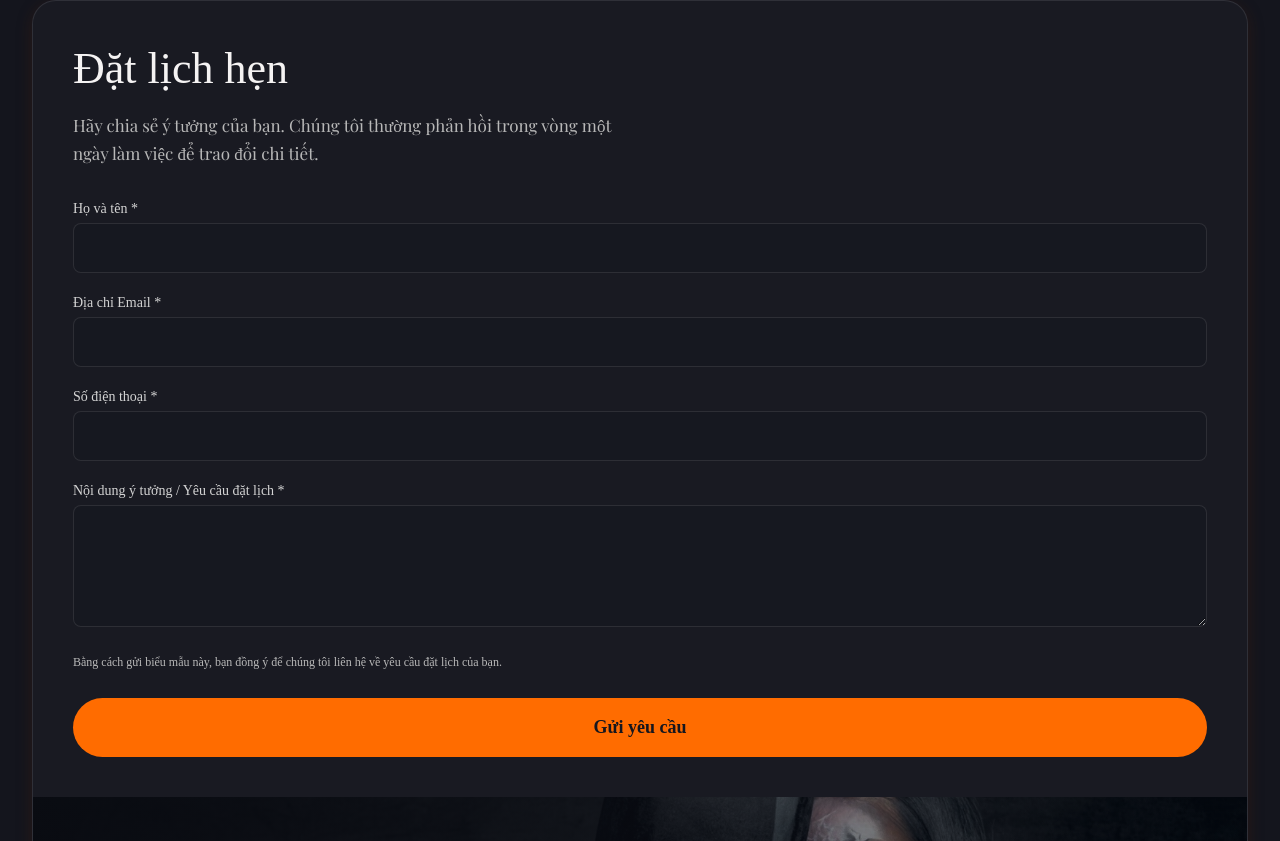
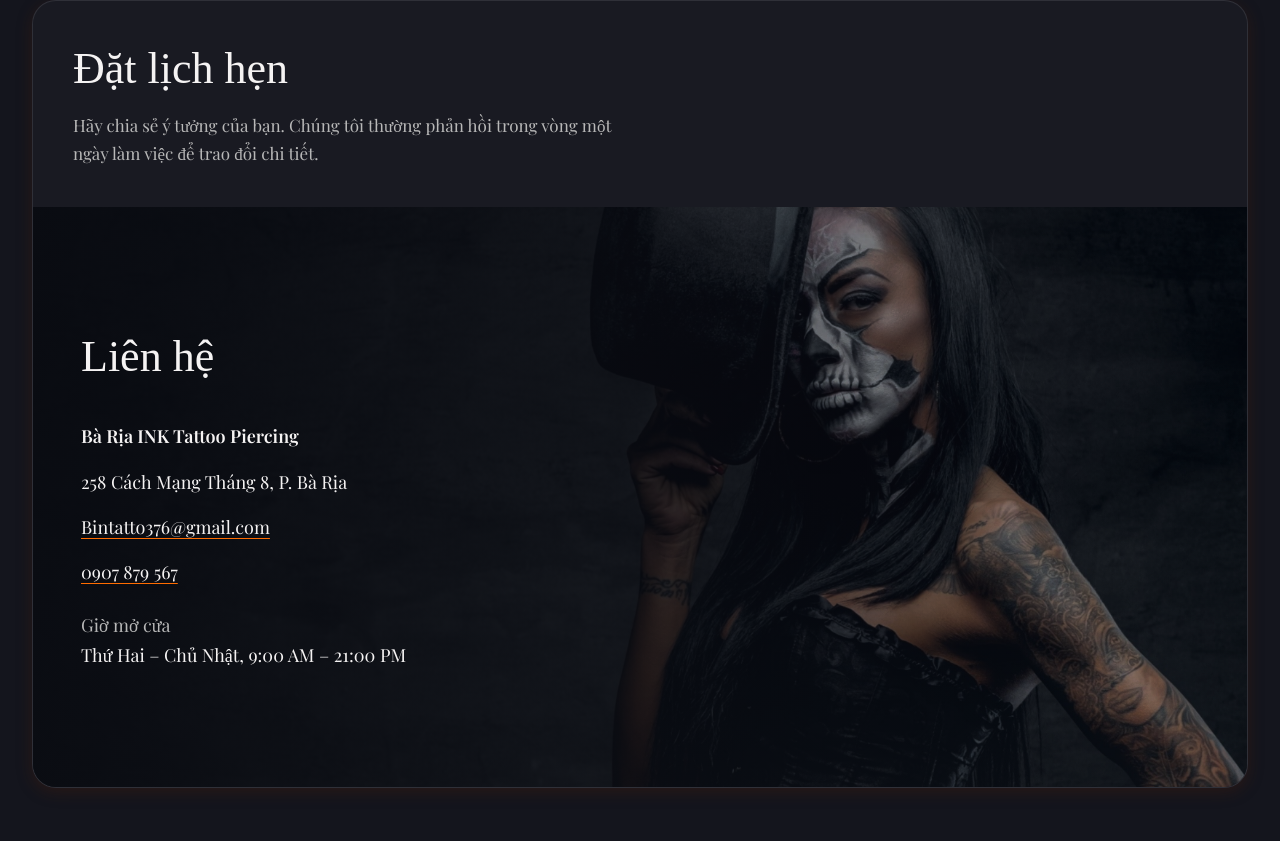
Before and after one commit to bintattoo376/xamhinhbaria, a Next.js app in the folder tattoo-studio-main/: page / in a window 1280 px wide. Shown: the part 5259-6100 px from the top of the page. Built offline with nearby package versions, Linux system fonts and the light colour scheme; a web font is replaced by a local one.

Commit message:
Fix ContactForm types for idPrefix

```diff
--- a/tattoo-studio-main/src/components/ui/ContactForm.tsx
+++ b/tattoo-studio-main/src/components/ui/ContactForm.tsx
@@ -1,70 +1,13 @@
-'use client';
+interface ContactFormProps {
+  idPrefix?: string;
+}
 
-import { useLanguage } from '@/context/LanguageContext';
-
-export default function ContactForm() {
-  const { t } = useLanguage();
-
+const ContactForm: React.FC<ContactFormProps> = ({ idPrefix = 'contact' }) => {
   return (
-    <form className="mt-8 flex flex-col gap-5">
-      <div>
-        <label className="block text-sm font-medium text-neutral-300 mb-1">
-          {t("fullName")} *
-        </label>
-        <input
-          type="text"
-          required
-          className="w-full rounded-lg bg-black/50 border border-white/10 px-4 py-3 text-white focus:border-darkOrange focus:outline-none"
-          placeholder=""
-        />
-      </div>
-
-      <div>
-        <label className="block text-sm font-medium text-neutral-300 mb-1">
-          {t("emailAddress")} *
-        </label>
-        <input
-          type="email"
-          required
-          className="w-full rounded-lg bg-black/50 border border-white/10 px-4 py-3 text-white focus:border-darkOrange focus:outline-none"
-          placeholder=""
-        />
-      </div>
-
-      <div>
-        <label className="block text-sm font-medium text-neutral-300 mb-1">
-          {t("phoneNumber")} *
-        </label>
-        <input
-          type="tel"
-          required
-          className="w-full rounded-lg bg-black/50 border border-white/10 px-4 py-3 text-white focus:border-darkOrange focus:outline-none"
-          placeholder=""
-        />
-      </div>
-
-      <div>
-        <label className="block text-sm font-medium text-neutral-300 mb-1">
-          {t("messageContent")} *
-        </label>
-        <textarea
-          rows={4}
-          required
-          className="w-full rounded-lg bg-black/50 border border-white/10 px-4 py-3 text-white focus:border-darkOrange focus:outline-none"
-          placeholder=""
-        />
-      </div>
-
-      <p className="text-xs text-[#b8b8b8]">
-        {t("formNotice")}
-      </p>
-
-      <button
-        type="submit"
-        className="mt-2 w-full rounded-full bg-darkOrange py-4 text-[18px] font-semibold text-black transition-colors hover:bg-white focus-visible:outline-none focus-visible:ring-2 focus-visible:ring-white"
-      >
-        {t("submitButton")}
-      </button>
+    <form className="space-y-4">
+      {/* Các trường input/form của bạn sử dụng idPrefix làm tiền tố (nếu có) */}
     </form>
   );
-}
+};
+
+export default ContactForm;
```
